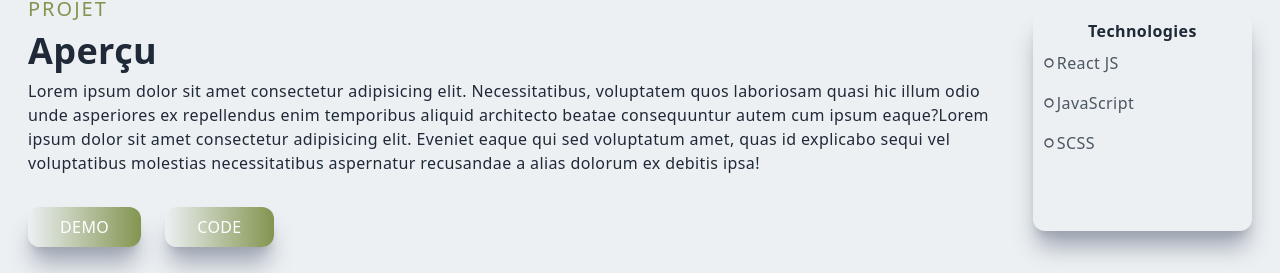
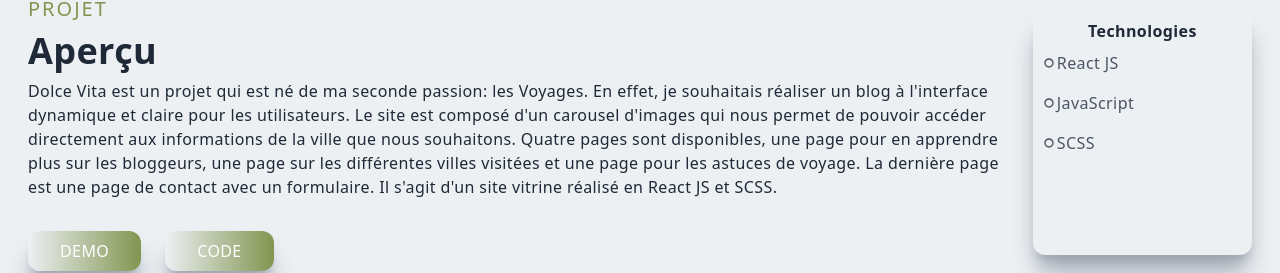
Before and after one commit to NicolasDeGouveia/NDG_Portfolio, a Next.js app: page /dolcevita in a window 1280 px wide. Shown: the part 357-630 px from the top of the page. Built offline with nearby package versions, Linux system fonts and the light colour scheme.

Commit message:
adding text content about section and dolcevita project

```diff
--- a/components/About.jsx
+++ b/components/About.jsx
@@ -12,16 +12,25 @@ const About = () => {
           </p>
           <h2 className="py-4">Qui suis-je</h2>
           <p className="text-sm">
-            Lorem ipsum dolor sit amet consectetur adipisicing elit. Libero
-            porro dolorum dicta eius ipsam maxime rerum, inventore ut? Quisquam
-            quas recusandae nam? Consequuntur, adipisci? Non doloribus quaerat
-            animi ad corporis.
+            Je m&apos;appelle Nicolas De Gouveia, anciennement
+            technicien/administrateur système et réseau pendant plus de 5 ans,
+            j&apos;ai depuis toujours été passionné par tout ce qui touche au
+            domaine de l&apos;informatique, mais plus particulièrement par le
+            développement web.
           </p>
           <p className="text-sm py-4">
-            Lorem ipsum dolor sit amet consectetur adipisicing elit. Libero
-            porro dolorum dicta eius ipsam maxime rerum, inventore ut? Quisquam
-            quas recusandae nam? Consequuntur, adipisci? Non doloribus quaerat
-            animi ad corporis.
+            C&apos;est pourquoi, après avoir commencé mon apprentissage en
+            autodidacte, j&apos;ai décidé de me professionnaliser en me formant
+            avec l&apos;école O&apos;Clock. Cette formation me permet
+            aujourd&apos;hui de posséder un profil Fullstack en JavaScript. Mon
+            attrait pour la création de design dynamique orienté Ui/Ux m&apos;a
+            poussé à me spécialiser côté Front-End avec la librairie React Js.
+          </p>
+          <p className="text-sm">
+            Je réalise aujourd&apos;hui divers projets que vous pourrez voir
+            plus bas, en utilisant les technologies Front récentes comme React
+            JS, Tailwind CSS, SASS, Next Js.. Mais également Node JS, Firebase
+            pour la gestion du Back-End.
           </p>
         </div>
         <div className="w-full h-auto m-auto shadow-xl shadow-gray-400 rounded-xl flex items-center justify-center p-4 hover:scale-105 ease-in duration-300">
--- a/pages/dolcevita.jsx
+++ b/pages/dolcevita.jsx
@@ -29,13 +29,16 @@ const dolcevita = () => {
           </p>
           <h2 className="py-2">Aperçu</h2>
           <p className="pb-4">
-            Lorem ipsum dolor sit amet consectetur adipisicing elit.
-            Necessitatibus, voluptatem quos laboriosam quasi hic illum odio unde
-            asperiores ex repellendus enim temporibus aliquid architecto beatae
-            consequuntur autem cum ipsum eaque?Lorem ipsum dolor sit amet
-            consectetur adipisicing elit. Eveniet eaque qui sed voluptatum amet,
-            quas id explicabo sequi vel voluptatibus molestias necessitatibus
-            aspernatur recusandae a alias dolorum ex debitis ipsa!
+            Dolce Vita est un projet qui est né de ma seconde passion: les
+            Voyages. En effet, je souhaitais réaliser un blog à l&apos;interface
+            dynamique et claire pour les utilisateurs. Le site est composé
+            d&apos;un carousel d&apos;images qui nous permet de pouvoir accéder
+            directement aux informations de la ville que nous souhaitons. Quatre
+            pages sont disponibles, une page pour en apprendre plus sur les
+            bloggeurs, une page sur les différentes villes visitées et une page
+            pour les astuces de voyage. La dernière page est une page de contact
+            avec un formulaire. Il s&apos;agit d&apos;un site vitrine réalisé en
+            React JS et SCSS.
           </p>
           <a
             href="https://nicolasdegouveia.github.io/dolcevita/"
```
